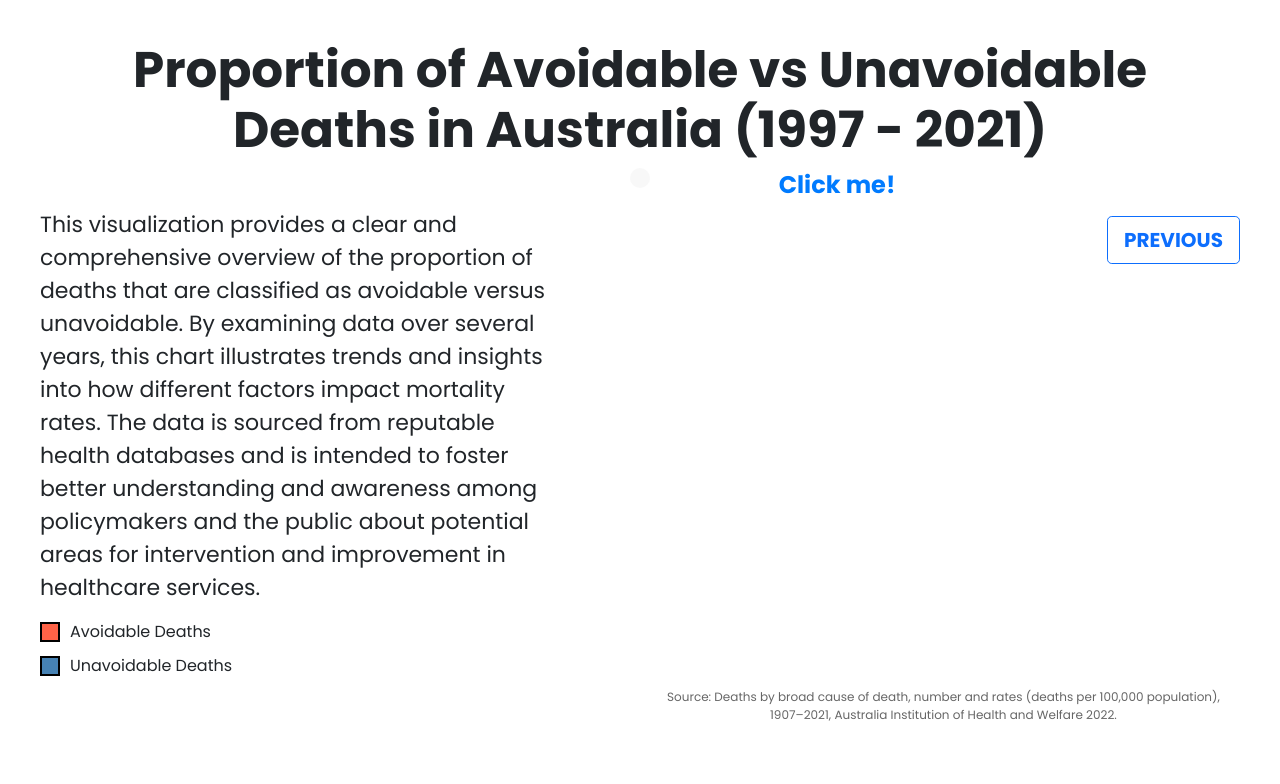
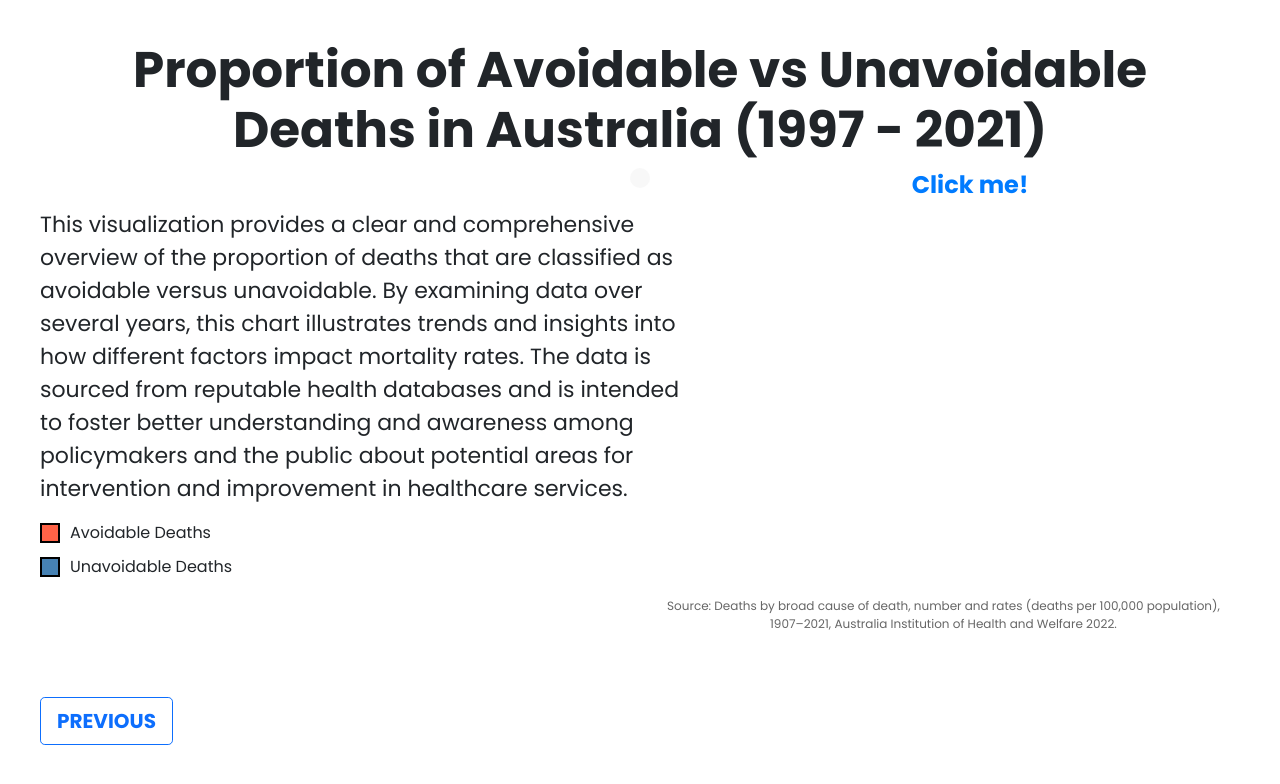
Before and after one commit to JinjuSu/DataViz, a plain HTML site: page viz2.html in a window 1280 px wide. Drawn offline with nearby package versions, Linux system fonts and the light colour scheme; no server answers.

Commit message:
Visualzation 2 (Final)

```diff
--- a/viz2.html
+++ b/viz2.html
@@ -59,14 +59,6 @@
             <!-- Tooltip -->
             <div id="tooltip"></div>
 
-            <!-- Buttons -->
-            <div class="row my-5">
-                <form action="viz1.html">
-                    <div class="col-4">
-                        <button class="btn btn-lg btn-outline-primary text-uppercase fs-5 fw-bold">Previous</button>
-                    </div>
-                </form>
-            </div>
         </div>
 
         <!-- Source Citation -->
@@ -77,9 +69,17 @@
         </div>
 
 
+    </div>
 
-
-
+    <!-- Buttons -->
+    <div class="row my-5">
+        <div class="col-4">
+            <form action="viz1.html">
+                <button class="btn btn-lg btn-outline-primary text-uppercase fs-5 fw-bold">
+                    Previous
+                  </button>
+            </form>
+        </div>
     </div>
 
 
```
